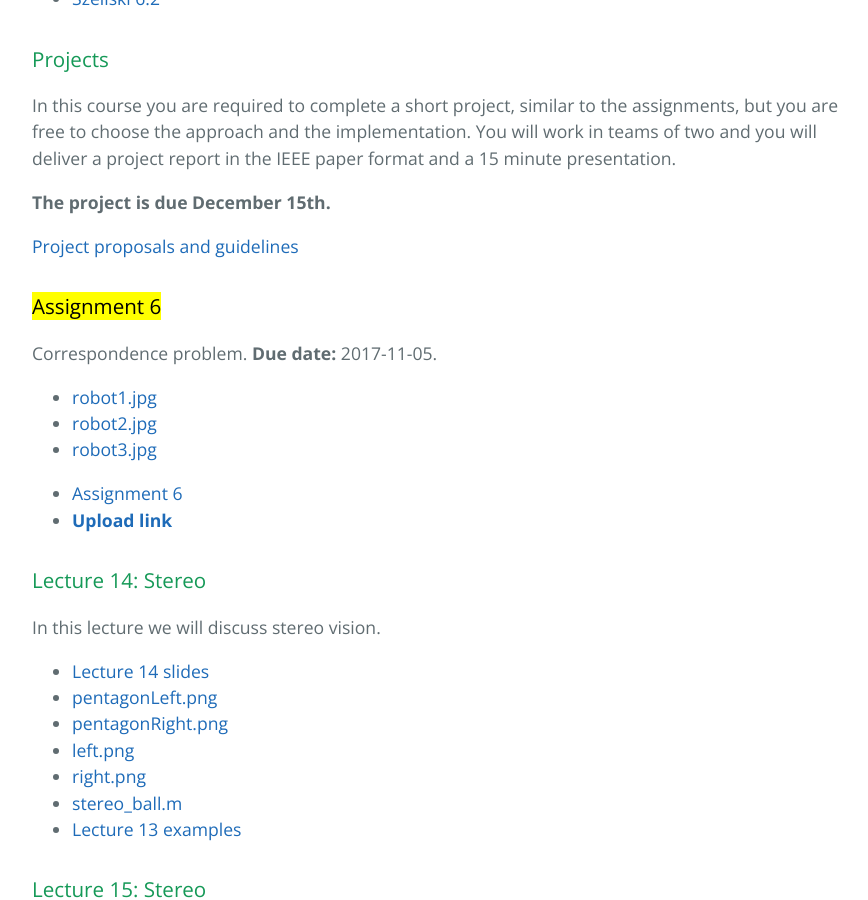
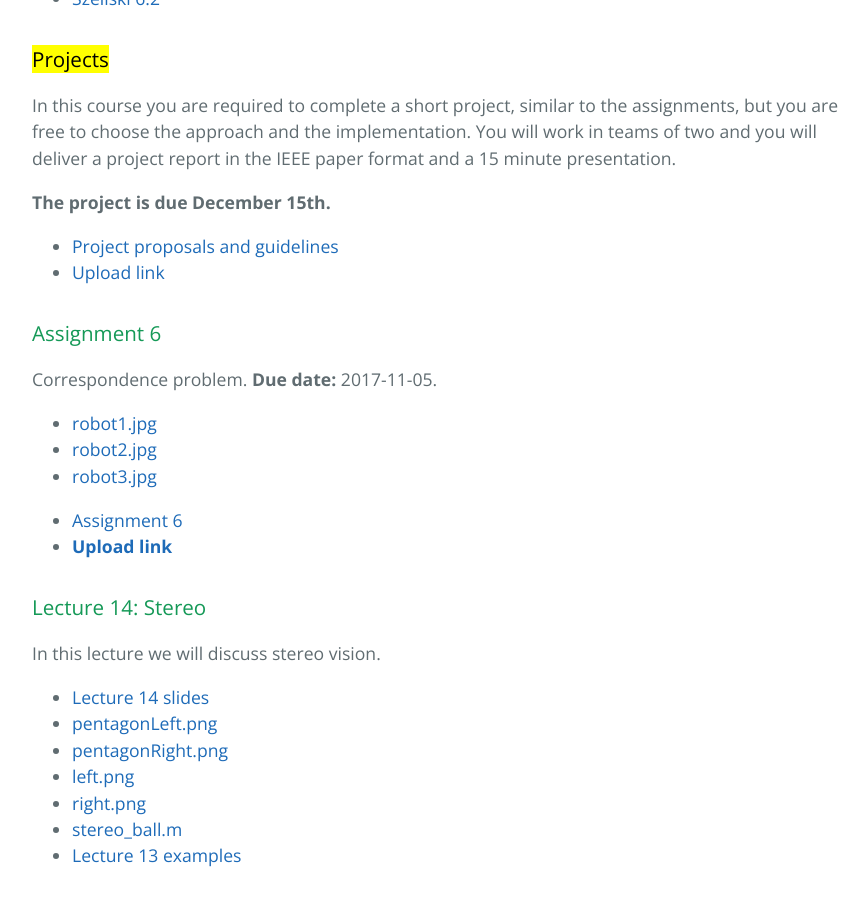
Before and after one commit to opi-lab/optical-metrology-2021, a Jekyll site: the page built from index.md, in a window 1280 px wide and 900 px high, scrolled down 6499 px. Shown: the whole window, without its empty margins (192-1060 px from the left). Built offline with Jekyll 4.4.1, drawn with Linux system fonts in a browser that asks for light colours.

Commit message:
Project upload link.

```diff
--- a/index.md
+++ b/index.md
@@ -251,15 +251,16 @@
 
 - [Szeliski 6.2 ](https://www.dropbox.com/s/u9m34caf30c0f6p/SzeliskiBook_20100903_draft.pdf?dl=0)
 
-### Projects
+### <mark>Projects</mark>
 
 In this course you are required to complete a short project, similar to the assignments, but you are free to choose the approach and the implementation. You will work in teams of two and you will deliver a project report in the IEEE paper format and a 15 minute presentation.
 
 **The project is due December 15th.**
 
-[Project proposals and guidelines](projects)
+- [Project proposals and guidelines](projects)
+- [Upload link](https://www.dropbox.com/request/uVtOjLHz2tlwMhXbgpSv)
 
-### <mark>Assignment 6</mark>
+### Assignment 6
 
 Correspondence problem. **Due date:** 2017-11-05.
 
@@ -309,7 +310,6 @@
 
 - [Exam]({{site.url}}pdfs/exam-vision-3D.pdf)
 - [Upload link](https://www.dropbox.com/request/l62BNcI5xKkIm7svacno)
-
 
 
 <!-- #### Reading
```
